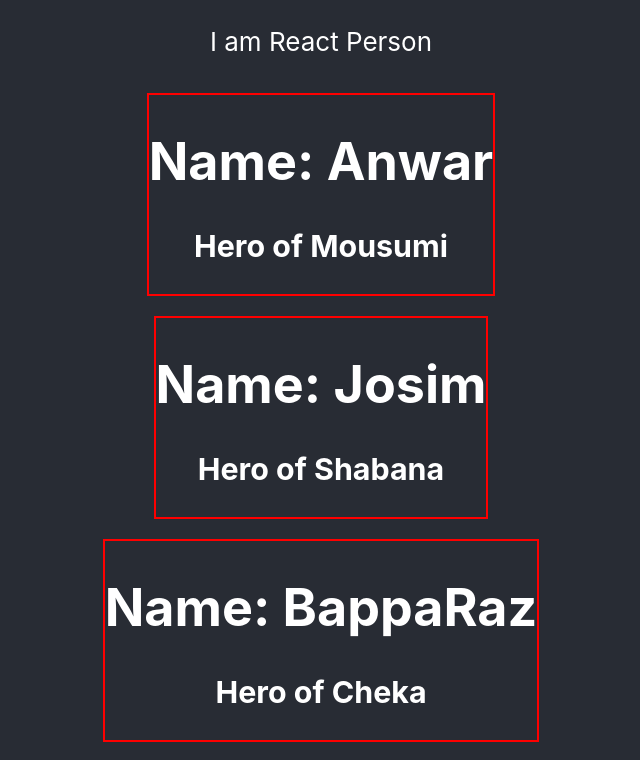
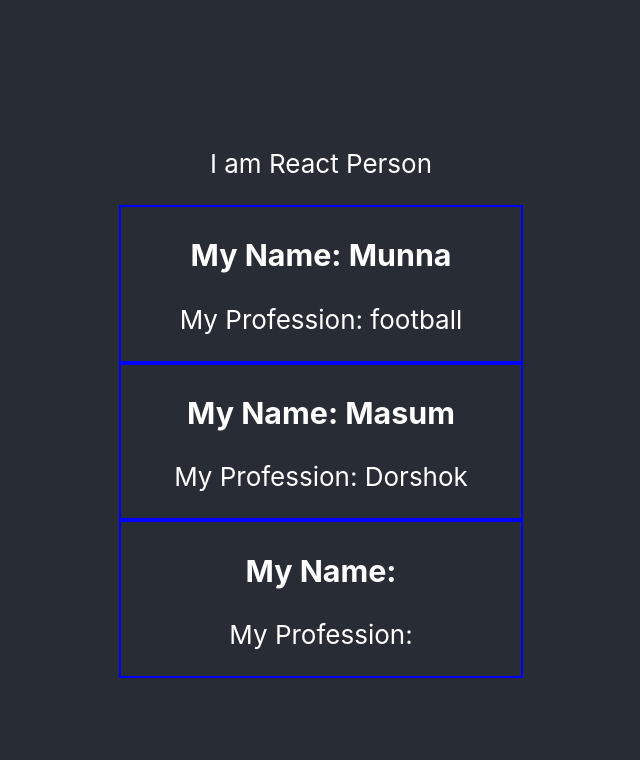
Before and after one commit to ariful4966/programmingHero-course-revesion, a React (Create React App) app: page / in a window 1280 px wide. Shown: the top 760 px of the page, without its empty margins (319-959 px from the left). Built offline with nearby package versions, Linux system fonts and the light colour scheme.

Commit message:
use dynami diffrent data in same component using props 32.7

```diff
--- a/src/App.js
+++ b/src/App.js
@@ -2,30 +2,25 @@
 import './App.css';
 
 function App() {
-const nayoks = ['Anwar', 'Jafor', 'Alomgir', 'Salman']
+  const nayoks = ['Anwar', 'Jafor', 'Alomgir', 'Salman']
   return (
     <div className="App">
       <header className="App-header">
 
         <p>I am React Person</p>
-        <Person name={nayoks[0]} nayika="Mousumi" />
-        <Person name="Josim" nayika="Shabana" />
-        <Person name="BappaRaz" nayika="Cheka"/>
-        <Person name="Elias Kanson" nayika="Bobita"/>
+        <Person name="Munna" job="football"></Person>
+        <Person name="Masum" job="Dorshok"></Person>
+        <Person></Person>
       </header>
     </div>
   );
 }
 function Person(props) {
-  const personStyle =
-  {
-    border: '2px solid red', margin: '10px'
-  }
-  console.log(props);
+
   return (
-    <div style={personStyle}>
-      <h1>Name: {props.name}</h1>
-      <h3>Hero of {props.nayika}</h3>
+    <div style={{border: '2px solid blue', width:'400px'}}>
+      <h3>My Name: {props.name}</h3>
+      <p>My Profession: {props.job}</p>
     </div>
   )
 }
```
Also changed, not shown: 1 other file (tests, documents, lock files or other folders).
